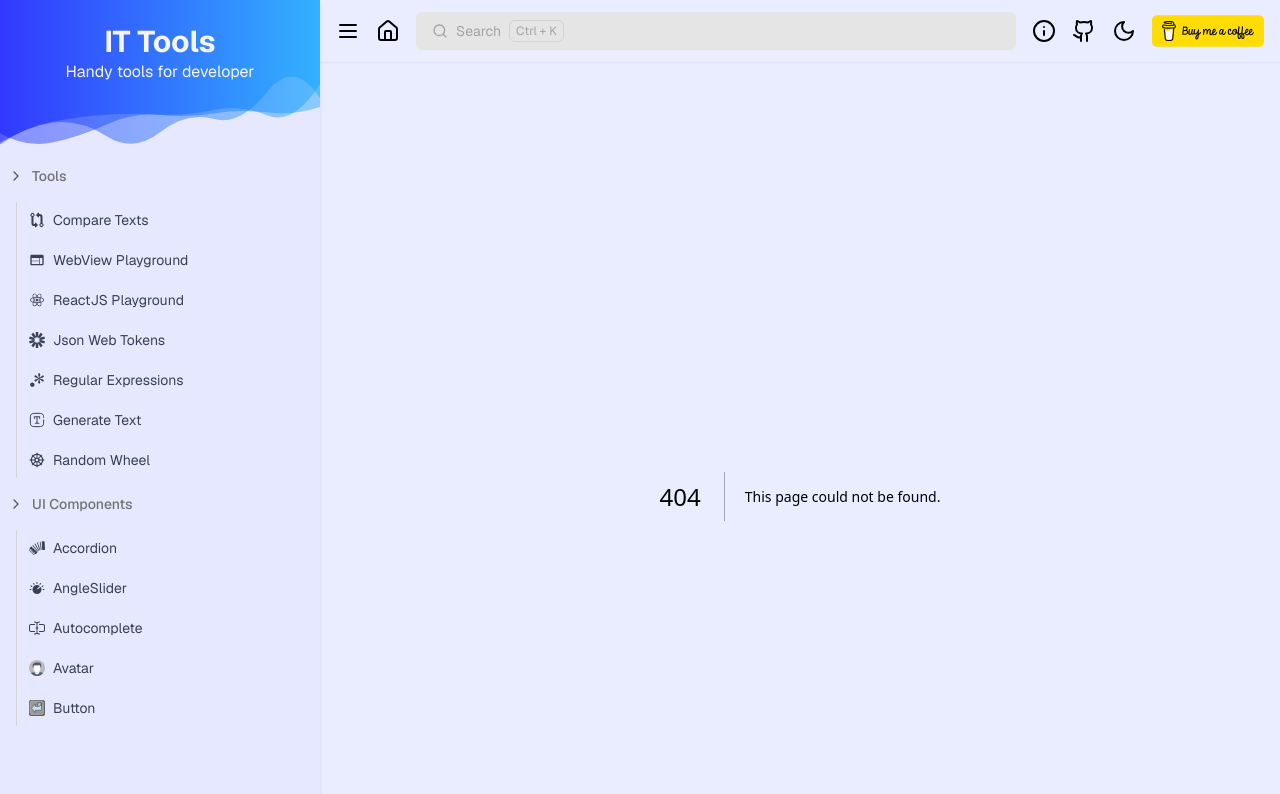
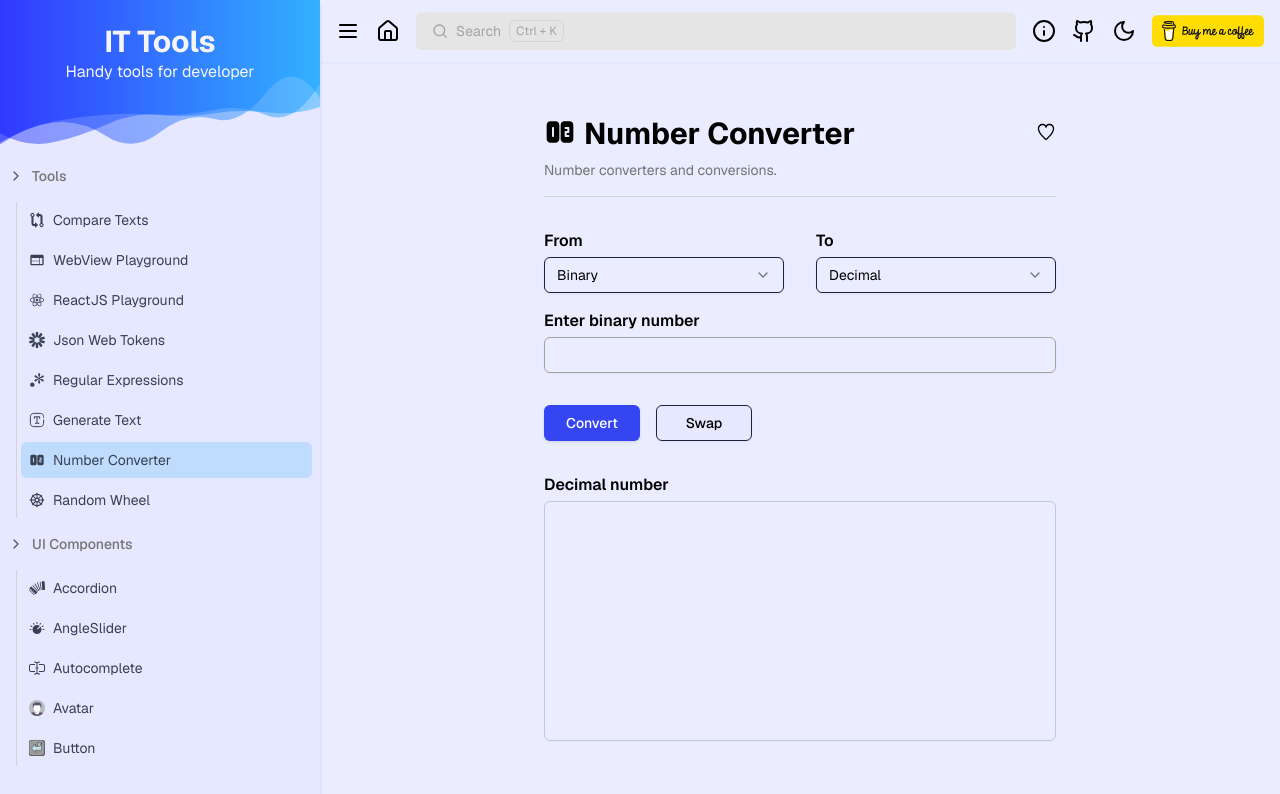
Before and after one commit to truongprohk2502/it-tools, a Next.js app: page /number-converter in a window 1280 px wide. Before the commit this address had no page. Shown: the top 794 px of the page. Built offline with nearby package versions, Linux system fonts and the light colour scheme.

Commit message:
task: add number converter page

```diff
--- /dev/null
+++ b/app/number-converter/constants.ts
@@ -0,0 +1,13 @@
+export enum NumberFormatType {
+  Binary = "2",
+  Octal = "8",
+  Decimal = "10",
+  Hexadecimal = "16",
+}
+
+export const NUMBER_FORMATS = [
+  { label: "Binary", value: NumberFormatType.Binary },
+  { label: "Octal", value: NumberFormatType.Octal },
+  { label: "Decimal", value: NumberFormatType.Decimal },
+  { label: "Hexadecimal", value: NumberFormatType.Hexadecimal },
+];
--- /dev/null
+++ b/app/number-converter/number-converter-page.tsx
@@ -0,0 +1,143 @@
+"use client";
+
+import NumberIcon from "@/assets/icons/number.icon";
+import ToolHeader from "@/components/shared/tool-header";
+import { Button } from "@/components/ui/button";
+import { Input } from "@/components/ui/input";
+import {
+  Select,
+  SelectContent,
+  SelectGroup,
+  SelectItem,
+  SelectTrigger,
+  SelectValue,
+} from "@/components/ui/select";
+import { Textarea } from "@/components/ui/textarea";
+import { Route } from "@/constants/routes";
+import bigInt from "big-integer";
+import { useState } from "react";
+import { NUMBER_FORMATS, NumberFormatType } from "./constants";
+
+const NumberConverterPage: React.FC = () => {
+  const [fromFormat, setFromFormat] = useState<NumberFormatType>(
+    NumberFormatType.Binary,
+  );
+  const [toFormat, setToFormat] = useState<NumberFormatType>(
+    NumberFormatType.Decimal,
+  );
+  const [fromValue, setFromValue] = useState<string>("");
+  const [toValue, setToValue] = useState<string>("");
+  const [error, setError] = useState<string | null>(null);
+
+  const fromLabel = NUMBER_FORMATS.find(
+    (item) => item.value === fromFormat,
+  )!.label;
+  const toLabel = NUMBER_FORMATS.find((item) => item.value === toFormat)!.label;
+
+  const handleChangeFrom = (format: NumberFormatType) => {
+    format === toFormat && setToFormat(fromFormat);
+    setFromFormat(format);
+  };
+
+  const handleChangeTo = (format: NumberFormatType) => {
+    setToFormat(format);
+    setToValue("");
+  };
+
+  const handleSwap = () => {
+    handleChangeFrom(toFormat);
+    setFromValue("");
+    setToValue("");
+  };
+
+  const handleConvert = () => {
+    setError(null);
+    if (!fromValue.trim()) {
+      setError("Please enter number.");
+      setToValue("");
+      return;
+    }
+    try {
+      const fromNum = bigInt(fromValue.trim(), fromFormat);
+      const toNum = fromNum.toString(+toFormat);
+      setToValue(toNum);
+    } catch (err) {
+      setError("Please enter valid number.");
+      setToValue("");
+    }
+  };
+
+  return (
+    <div className="mx-auto w-[35rem] px-6">
+      <ToolHeader
+        title="Number Converter"
+        description="Number converters and conversions."
+        href={Route.NumberConverter}
+        icon={NumberIcon}
+      />
+      <div className="grid grid-cols-2 gap-8">
+        <div>
+          <p className="mb-1 font-semibold">From</p>
+          <Select
+            value={fromFormat}
+            onValueChange={(val) => handleChangeFrom(val as NumberFormatType)}
+          >
+            <SelectTrigger className="w-full">
+              <SelectValue />
+            </SelectTrigger>
+            <SelectContent>
+              <SelectGroup>
+                {NUMBER_FORMATS.map((item) => (
+                  <SelectItem key={item.value} value={item.value}>
+                    {item.label}
+                  </SelectItem>
+                ))}
+              </SelectGroup>
+            </SelectContent>
+          </Select>
+        </div>
+        <div>
+          <p className="mb-1 font-semibold">To</p>
+          <Select
+            value={toFormat}
+            onValueChange={(val) => handleChangeTo(val as NumberFormatType)}
+          >
+            <SelectTrigger className="w-full">
+              <SelectValue />
+            </SelectTrigger>
+            <SelectContent>
+              <SelectGroup>
+                {NUMBER_FORMATS.filter((item) => item.value !== fromFormat).map(
+                  (item) => (
+                    <SelectItem key={item.value} value={item.value}>
+                      {item.label}
+                    </SelectItem>
+                  ),
+                )}
+              </SelectGroup>
+            </SelectContent>
+          </Select>
+        </div>
+      </div>
+      <p className="mb-1 mt-4 font-semibold">
+        Enter {fromLabel.toLowerCase()} number
+      </p>
+      <Input value={fromValue} onChange={(e) => setFromValue(e.target.value)} />
+      {error && (
+        <p className="mt-2 text-sm font-medium text-red-500">{error}</p>
+      )}
+      <div className="my-8 flex gap-4">
+        <Button className="w-24" onClick={handleConvert}>
+          Convert
+        </Button>
+        <Button variant="outline" className="w-24" onClick={handleSwap}>
+          Swap
+        </Button>
+      </div>
+      <p className="mb-1 mt-6 font-semibold">{toLabel} number</p>
+      <Textarea value={toValue} disabled className="h-[15rem] resize-none" />
+    </div>
+  );
+};
+
+export default NumberConverterPage;
--- /dev/null
+++ b/app/number-converter/page.tsx
@@ -0,0 +1,11 @@
+import type { Metadata } from "next";
+import NumberConverterPage from "./number-converter-page";
+
+export const metadata: Metadata = {
+  title: "Number Converter - IT Tools",
+  description: "Number converters and conversions.",
+};
+
+export default function Page() {
+  return <NumberConverterPage />;
+}
--- /dev/null
+++ b/assets/icons/number.icon.tsx
@@ -0,0 +1,23 @@
+import { SVGProps } from "react";
+
+const NumberIcon: React.FC<SVGProps<SVGSVGElement>> = (props) => {
+  return (
+    <svg
+      xmlns="http://www.w3.org/2000/svg"
+      xmlnsXlink="http://www.w3.org/1999/xlink"
+      width="800px"
+      height="800px"
+      viewBox="0 0 24 24"
+      version="1.1"
+      {...props}
+    >
+      <g stroke="none" strokeWidth="1" fill="none" fillRule="evenodd">
+        <g fill="currentColor" fillRule="nonzero">
+          <path d="M4.75,4 L8.75,4 C10.2687831,4 11.5,5.23121694 11.5,6.75 L11.5,17.25 C11.5,18.7687831 10.2687831,20 8.75,20 L4.75,20 C3.23121694,20 2,18.7687831 2,17.25 L2,6.75 C2,5.23121694 3.23121694,4 4.75,4 Z M6,9 L6,15 C6,15.4142136 6.33578644,15.75 6.75,15.75 C7.16421356,15.75 7.5,15.4142136 7.5,15 L7.5,9 C7.5,8.58578644 7.16421356,8.25 6.75,8.25 C6.33578644,8.25 6,8.58578644 6,9 Z M15.25,4 L19.25,4 C20.7687831,4 22,5.23121694 22,6.75 L22,17.25 C22,18.7687831 20.7687831,20 19.25,20 L15.25,20 C13.7312169,20 12.5,18.7687831 12.5,17.25 L12.5,6.75 C12.5,5.23121694 13.7312169,4 15.25,4 Z M17.5,9.75 L17.5,11.25 L16.25,11.25 C15.8357864,11.25 15.5,11.5857864 15.5,12 L15.5,15 C15.5,15.4142136 15.8357864,15.75 16.25,15.75 L18.25,15.75 C18.6642136,15.75 19,15.4142136 19,15 C19,14.5857864 18.6642136,14.25 18.25,14.25 L17,14.25 L17,12.75 L18.25,12.75 C18.6642136,12.75 19,12.4142136 19,12 L19,9 C19,8.58578644 18.6642136,8.25 18.25,8.25 L16.25,8.25 C15.8357864,8.25 15.5,8.58578644 15.5,9 C15.5,9.41421356 15.8357864,9.75 16.25,9.75 L17.5,9.75 Z"></path>
+        </g>
+      </g>
+    </svg>
+  );
+};
+
+export default NumberIcon;
--- a/components/ui/input.tsx
+++ b/components/ui/input.tsx
@@ -8,7 +8,7 @@ const Input = React.forwardRef<HTMLInputElement, React.ComponentProps<"input">>(
       <input
         type={type}
         className={cn(
-          "flex h-9 w-full rounded-md border border-neutral-200 bg-transparent px-3 py-1 text-base shadow-sm transition-colors file:border-0 file:bg-transparent file:text-sm file:font-medium file:text-foreground placeholder:text-muted-foreground focus:border-blue-700 focus:outline-none disabled:cursor-not-allowed disabled:opacity-50 dark:border-neutral-600 dark:focus:border-blue-900 md:text-sm",
+          "flex h-9 w-full rounded-md border border-neutral-400 bg-transparent px-3 py-1 text-base shadow-sm transition-colors file:border-0 file:bg-transparent file:text-sm file:font-medium file:text-foreground placeholder:text-muted-foreground focus:border-blue-700 focus:outline-none disabled:cursor-not-allowed disabled:opacity-50 dark:border-neutral-600 dark:focus:border-blue-900 md:text-sm",
           className,
         )}
         ref={ref}
--- /dev/null
+++ b/components/ui/textarea.tsx
@@ -0,0 +1,22 @@
+import * as React from "react";
+
+import { cn } from "@/lib/utils";
+
+const Textarea = React.forwardRef<
+  HTMLTextAreaElement,
+  React.ComponentProps<"textarea">
+>(({ className, ...props }, ref) => {
+  return (
+    <textarea
+      className={cn(
+        "flex min-h-[60px] w-full rounded-md border border-neutral-400 bg-transparent px-3 py-2 text-base shadow-sm placeholder:text-muted-foreground focus:border-blue-700 focus-visible:outline-none focus-visible:ring-1 focus-visible:ring-ring disabled:cursor-not-allowed disabled:opacity-50 dark:border-neutral-600 dark:focus:border-blue-900 md:text-sm",
+        className,
+      )}
+      ref={ref}
+      {...props}
+    />
+  );
+});
+Textarea.displayName = "Textarea";
+
+export { Textarea };
--- a/constants/routes.ts
+++ b/constants/routes.ts
@@ -6,6 +6,7 @@ export enum Route {
   WebViewPlayground = "/webview-playground",
   Markdown = "/markdown",
   GenerateText = "/generate-text",
+  NumberConverter = "/number-converter",
   RandomWheel = "/random-wheel",
   UIAccordion = "/accordion",
   UIAngleSlider = "/angle-slider",
--- a/constants/tools.tsx
+++ b/constants/tools.tsx
@@ -5,6 +5,7 @@ import AvatarIcon from "@/assets/icons/avatar.icon";
 import ButtonIcon from "@/assets/icons/button.icon";
 import CompareIcon from "@/assets/icons/compare.icon";
 import JwtIcon from "@/assets/icons/jwt.icon";
+import NumberIcon from "@/assets/icons/number.icon";
 import ReactIcon from "@/assets/icons/react.icon";
 import RegexIcon from "@/assets/icons/regex.icon";
 import TextIcon from "@/assets/icons/text.icon";
@@ -65,6 +66,12 @@ export const toolGroups: ToolGroup[] = [
         icon: TextIcon,
       },
       {
+        title: "Number Converter",
+        href: Route.NumberConverter,
+        description: "Number converters and conversions",
+        icon: NumberIcon,
+      },
+      {
         title: "Random Wheel",
         href: Route.RandomWheel,
         description: "Random name picker",
--- a/package.json
+++ b/package.json
@@ -22,6 +22,7 @@
     "@radix-ui/react-tabs": "^1.1.2",
     "@radix-ui/react-tooltip": "^1.1.6",
     "base-64": "^1.0.0",
+    "big-integer": "^1.6.52",
     "class-variance-authority": "^0.7.1",
     "clsx": "^2.1.1",
     "cmdk": "^1.0.0",
```
Also changed, not shown: 1 other file (tests, documents, lock files or other folders).
